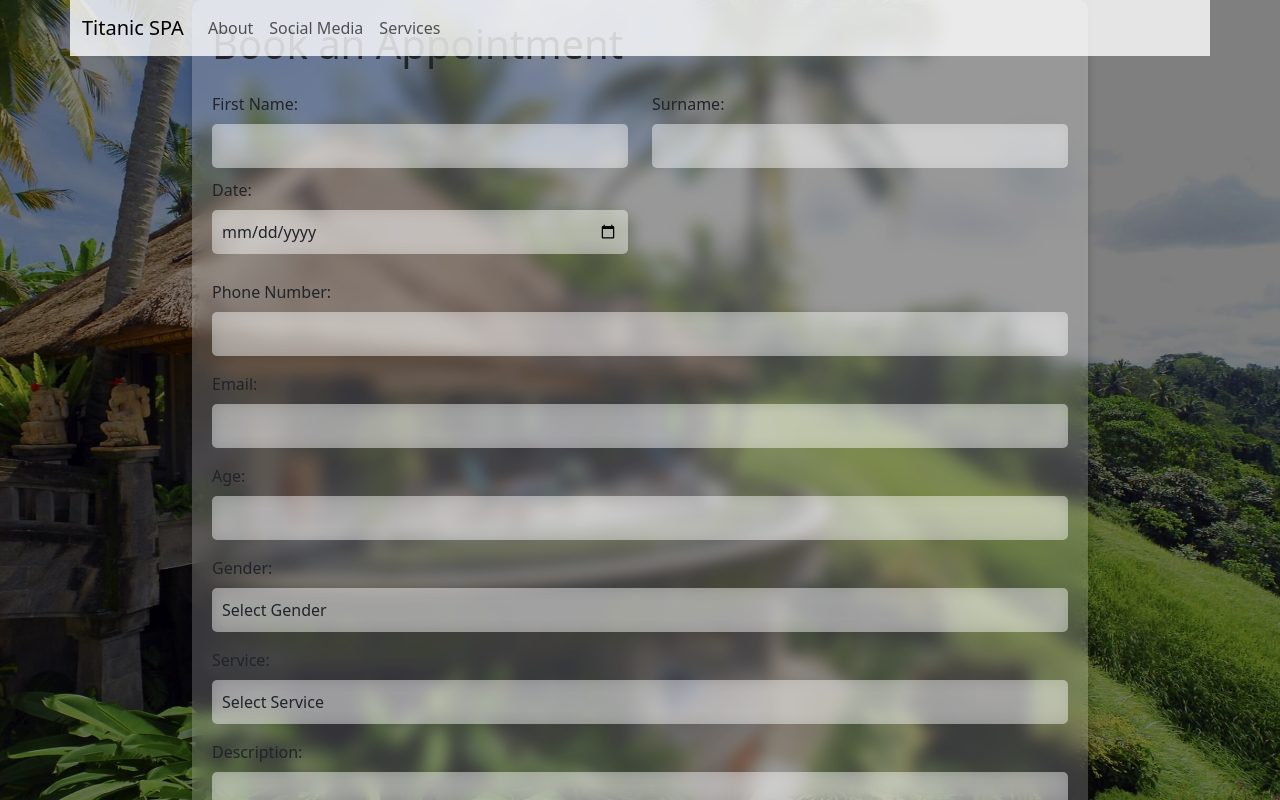
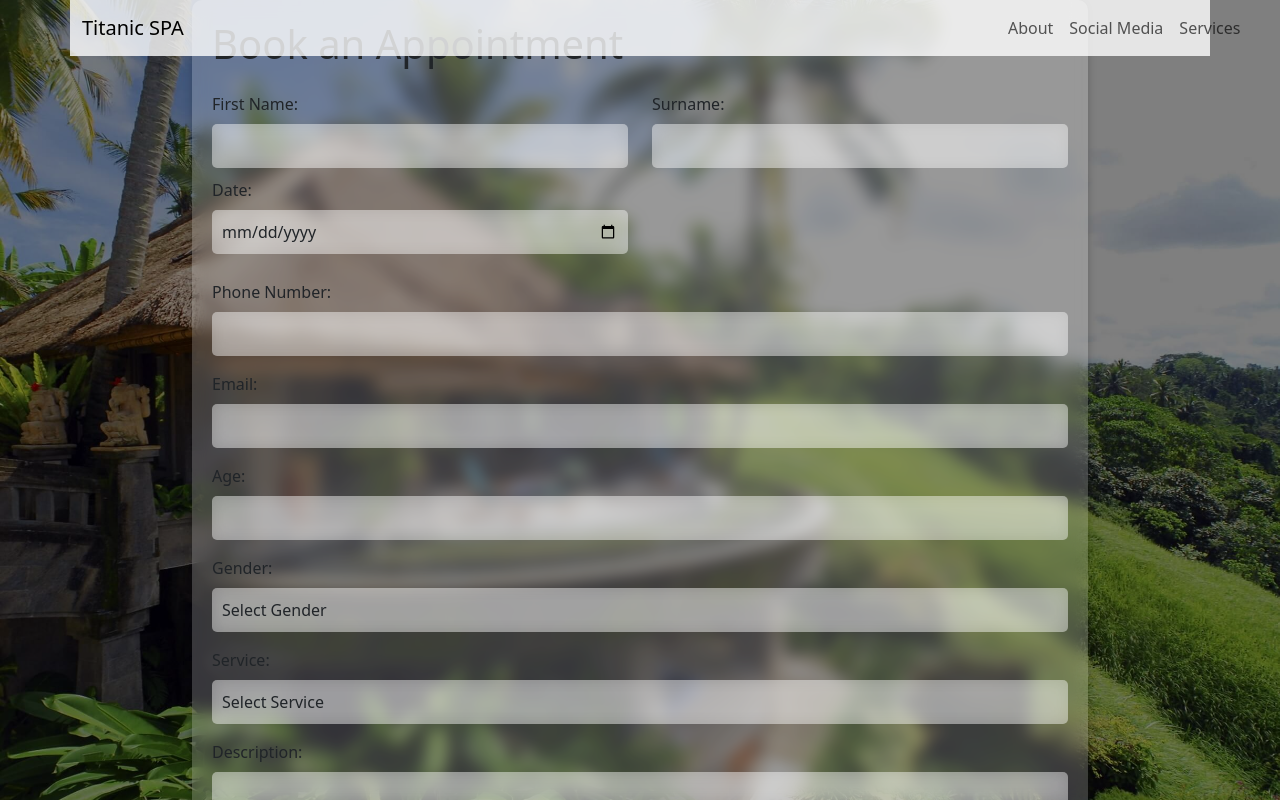
Before and after one commit to brianitira1/TITANIC-SPA-PROJECT, a React (Vite) app in the folder frontend/: page /beauty in a window 1280 px wide. Built offline with nearby package versions, Linux system fonts and the light colour scheme; no server answers.

Commit message:
fixing the navbar for tablets

```diff
--- a/frontend/src/styles/NavBar.css
+++ b/frontend/src/styles/NavBar.css
@@ -1,30 +1,42 @@
 .navbar {
-  background-color: rgba(
-    255,
-    255,
-    255,
-    0.8
-  ); /* Set background color with opacity */
+  background-color: rgba(255, 255, 255, 0.8); /* Set background color with opacity */
   backdrop-filter: blur(-30px); /* Apply backdrop filter with blur effect */
 }
 
 .custom-nav {
-  margin-left: 800px;
+  margin-left: 1400px;
 }
 
-.navbar-nav{
-  margin-left: -800px;}
-
+.navbar-nav {
+  margin-left: -600px;
+}
 
 @media (max-width: 768px) {
+  .custom-nav {
+    margin-left: 0; /* Adjust the margin for smaller screens */
+  }
   .navbar-nav {
     display: flex;
     flex-direction: column;
     align-items: center;
-    margin-left: -1250px;
-
+    margin-left: 0; /* Adjust the margin for smaller screens */
   }
   .nav-item {
     margin: 10px 0;
   }
 }
+
+@media (max-width: 1024px) {
+  .custom-nav {
+    margin-left: 0; /* Adjust the margin for tablet screens */
+  }
+  .navbar-nav {
+    display: flex;
+    flex-direction: column;
+    align-items: center;
+    margin-left: 0; /* Adjust the margin for tablet screens */
+  }
+  .nav-item {
+    margin: 10px 0;
+  }
+}
```
